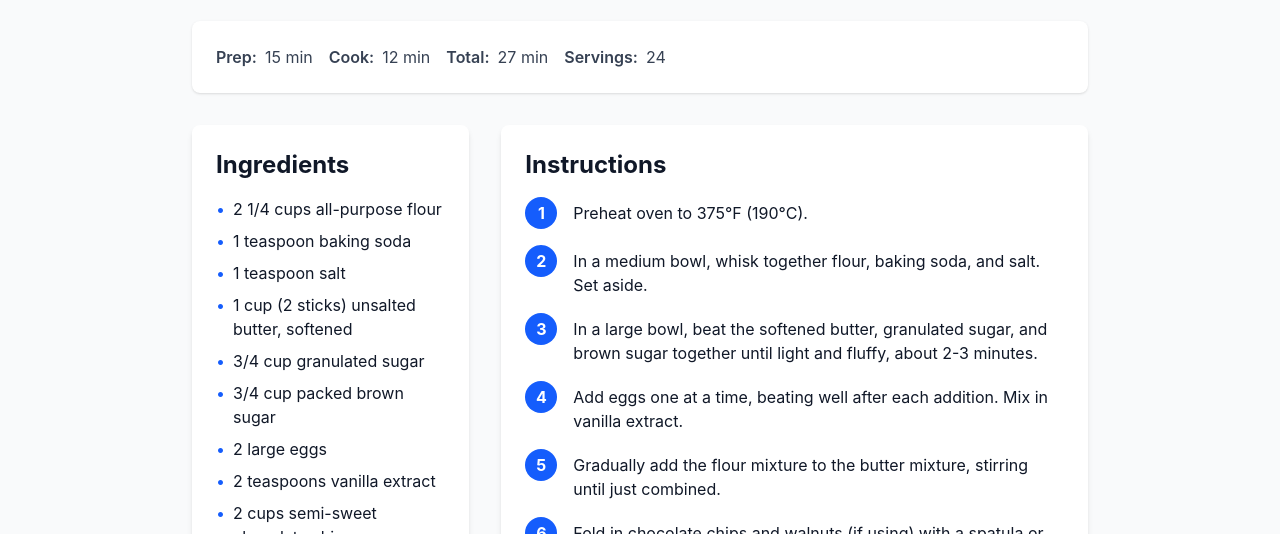
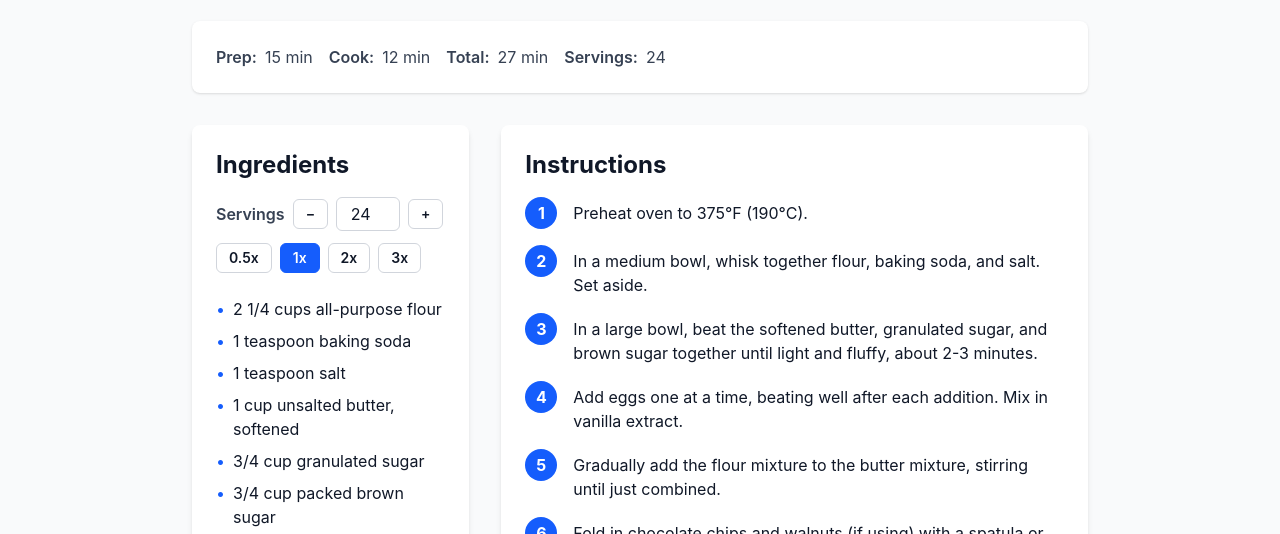
Before and after one commit to henningfutrell/recipe-site, an Astro site: page /recipes/classic-chocolate-chip-cookies in a window 1280 px wide. Shown: the part 263-797 px from the top of the page. Built offline with nearby package versions, Linux system fonts and the light colour scheme; Astro itself is replaced by a stand-in of ours.

Commit message:
Add a servings scaler to each recipe page
Ingredients are now structured (quantity, unit, item, optional plural
and fixed flag) so that amounts can scale. The three recipes use the
new format.

A small custom element enhances the static ingredient list. It adds
+/- buttons, a number field and 0.5x/1x/2x/3x presets, and it updates
the servings in the page header. Without JavaScript, the page shows
the amounts as written.

Amounts show as kitchen fractions (1 1/2 cups). A US/metric switch is
available behind SHOW_UNIT_TOGGLE in src/config.ts, off by default.

Unit tests use the Node test runner (npm test). CI runs them.

Closes #2

Co-Authored-By: Claude Opus 5.5 <noreply@anthropic.com>

```diff
--- a/package.json
+++ b/package.json
@@ -9,7 +9,8 @@
     "dev": "astro dev",
     "build": "astro build && npx -y pagefind --site dist",
     "preview": "astro preview",
-    "astro": "astro"
+    "astro": "astro",
+    "test": "node --test \"src/**/*.test.ts\""
   },
   "dependencies": {
     "@tailwindcss/vite": "^4.3.5",
--- /dev/null
+++ b/src/components/RecipeIngredients.astro
@@ -0,0 +1,144 @@
+---
+import { formatIngredient, type Ingredient } from '../lib/ingredients.ts';
+import { SHOW_UNIT_TOGGLE } from '../config.ts';
+
+interface Props {
+  ingredients: Array<{ group?: string; items: Ingredient[] }>;
+  servings: number;
+}
+
+const { ingredients, servings } = Astro.props;
+const flat = ingredients.flatMap((group) => group.items);
+let index = 0;
+const groups = ingredients.map((group) => ({
+  group: group.group,
+  items: group.items.map((item) => ({ index: index++, text: formatIngredient(item) }))
+}));
+const presets = [0.5, 1, 2, 3];
+const buttonClass =
+  'px-3 py-1 rounded-md border border-gray-300 text-sm font-semibold hover:bg-gray-100 aria-pressed:bg-blue-600 aria-pressed:text-white aria-pressed:border-blue-600';
+---
+
+<recipe-scaler data-servings={servings} data-ingredients={JSON.stringify(flat)}>
+  <div class="bg-white rounded-lg shadow-md p-6 print:break-inside-avoid">
+    <h2 class="text-2xl font-bold mb-4">Ingredients</h2>
+
+    <div data-scaler-controls hidden class="mb-6 space-y-3 print:hidden">
+      <div class="flex items-center gap-2">
+        <label for="scaler-servings" class="font-semibold text-gray-700">Servings</label>
+        <button type="button" data-step="-1" class={buttonClass} aria-label="Fewer servings">−</button>
+        <input
+          id="scaler-servings"
+          type="number"
+          inputmode="decimal"
+          min="0.25"
+          step="any"
+          value={servings}
+          class="w-16 px-2 py-1 border border-gray-300 rounded-md text-center"
+        />
+        <button type="button" data-step="1" class={buttonClass} aria-label="More servings">+</button>
+      </div>
+      <div class="flex flex-wrap gap-2" role="group" aria-label="Scale the recipe">
+        {presets.map((preset) => (
+          <button type="button" data-preset={preset} class={buttonClass} aria-pressed={preset === 1 ? 'true' : 'false'}>
+            {preset}x
+          </button>
+        ))}
+      </div>
+      {SHOW_UNIT_TOGGLE && (
+        <div class="flex flex-wrap gap-2" role="group" aria-label="Units">
+          <button type="button" data-system="us" class={buttonClass} aria-pressed="false">US</button>
+          <button type="button" data-system="metric" class={buttonClass} aria-pressed="false">Metric</button>
+        </div>
+      )}
+    </div>
+
+    {groups.map((group) => (
+      <div class="mb-4">
+        {group.group && <h3 class="font-semibold text-gray-700 mb-2">{group.group}</h3>}
+        <ul class="space-y-2">
+          {group.items.map((item) => (
+            <li class="flex items-start">
+              <span class="text-blue-600 mr-2" aria-hidden="true">•</span>
+              <span data-ingredient={item.index}>{item.text}</span>
+            </li>
+          ))}
+        </ul>
+      </div>
+    ))}
+  </div>
+</recipe-scaler>
+
+<script>
+  import { formatIngredient, formatServings, type Ingredient, type UnitSystem } from '../lib/ingredients.ts';
+
+  class RecipeScaler extends HTMLElement {
+    private defaultServings = 1;
+    private servings = 1;
+    private system: UnitSystem | undefined;
+    private ingredients: Ingredient[] = [];
+
+    connectedCallback() {
+      this.defaultServings = Number(this.dataset.servings);
+      this.servings = this.defaultServings;
+      this.ingredients = JSON.parse(this.dataset.ingredients ?? '[]');
+      if (!(this.defaultServings > 0)) return;
+
+      const controls = this.querySelector<HTMLElement>('[data-scaler-controls]');
+      const input = this.querySelector<HTMLInputElement>('#scaler-servings');
+      if (!controls || !input) return;
+
+      input.addEventListener('input', () => {
+        const value = Number(input.value);
+        if (value > 0) this.update(value, false);
+      });
+      input.addEventListener('change', () => {
+        if (!(Number(input.value) > 0)) input.value = formatNumber(this.servings);
+      });
+      this.querySelectorAll<HTMLButtonElement>('[data-step]').forEach((button) => {
+        button.addEventListener('click', () => {
+          const next = this.servings + Number(button.dataset.step);
+          if (next > 0) this.update(next);
+        });
+      });
+      this.querySelectorAll<HTMLButtonElement>('[data-preset]').forEach((button) => {
+        button.addEventListener('click', () => this.update(this.defaultServings * Number(button.dataset.preset)));
+      });
+      this.querySelectorAll<HTMLButtonElement>('[data-system]').forEach((button) => {
+        button.addEventListener('click', () => {
+          this.system = button.dataset.system as UnitSystem;
+          this.update(this.servings);
+        });
+      });
+
+      controls.hidden = false;
+    }
+
+    private update(servings: number, writeInput = true) {
+      this.servings = servings;
+      const factor = servings / this.defaultServings;
+
+      this.querySelectorAll<HTMLElement>('[data-ingredient]').forEach((element) => {
+        const ingredient = this.ingredients[Number(element.dataset.ingredient)];
+        if (ingredient) element.textContent = formatIngredient(ingredient, factor, this.system);
+      });
+      document.querySelectorAll<HTMLElement>('[data-servings-display]').forEach((element) => {
+        element.textContent = formatServings(servings);
+      });
+      const input = this.querySelector<HTMLInputElement>('#scaler-servings');
+      if (input && writeInput) input.value = formatNumber(servings);
+      this.querySelectorAll<HTMLButtonElement>('[data-preset]').forEach((button) => {
+        button.setAttribute('aria-pressed', String(Number(button.dataset.preset) === factor));
+      });
+      this.querySelectorAll<HTMLButtonElement>('[data-system]').forEach((button) => {
+        button.setAttribute('aria-pressed', String(button.dataset.system === this.system));
+      });
+    }
+  }
+
+  function formatNumber(value: number): string {
+    return String(Math.round(value * 100) / 100);
+  }
+
+  customElements.define('recipe-scaler', RecipeScaler);
+</script>
--- /dev/null
+++ b/src/config.ts
@@ -0,0 +1,9 @@
+/**
+ * Site knobs. Change them here and rebuild.
+ */
+
+/**
+ * Show a US/metric switch on each recipe page. Off: amounts stay in the units the
+ * recipe uses, and the page shows no switch.
+ */
+export const SHOW_UNIT_TOGGLE = false;
--- a/src/content.config.ts
+++ b/src/content.config.ts
@@ -9,7 +9,15 @@ const recipes = defineCollection({
     ingredients: z.array(
       z.object({
         group: z.string().optional(),
-        items: z.array(z.string())
+        items: z.array(
+          z.object({
+            quantity: z.number().positive().optional(),
+            unit: z.string().optional(),
+            item: z.string(),
+            plural: z.string().optional(),
+            fixed: z.boolean().optional()
+          })
+        )
       })
     ),
     steps: z.array(z.string()),
--- a/src/content/recipes/classic-chocolate-chip-cookies.md
+++ b/src/content/recipes/classic-chocolate-chip-cookies.md
@@ -9,18 +9,37 @@ categories: [Dessert, Baking]
 tags: [cookies, chocolate, dessert, baking, classic, family-friendly]
 dateAdded: 2026-11-10T14:00:00Z
 ingredients:
-  - group: ""
-    items:
-      - 2 1/4 cups all-purpose flour
-      - 1 teaspoon baking soda
-      - 1 teaspoon salt
-      - 1 cup (2 sticks) unsalted butter, softened
-      - 3/4 cup granulated sugar
-      - 3/4 cup packed brown sugar
-      - 2 large eggs
-      - 2 teaspoons vanilla extract
-      - 2 cups semi-sweet chocolate chips
-      - 1 cup chopped walnuts (optional)
+  - items:
+      - quantity: 2.25
+        unit: cup
+        item: all-purpose flour
+      - quantity: 1
+        unit: teaspoon
+        item: baking soda
+      - quantity: 1
+        unit: teaspoon
+        item: salt
+      - quantity: 1
+        unit: cup
+        item: "unsalted butter, softened"
+      - quantity: 0.75
+        unit: cup
+        item: granulated sugar
+      - quantity: 0.75
+        unit: cup
+        item: packed brown sugar
+      - quantity: 2
+        item: large egg
+        plural: large eggs
+      - quantity: 2
+        unit: teaspoon
+        item: vanilla extract
+      - quantity: 2
+        unit: cup
+        item: semi-sweet chocolate chips
+      - quantity: 1
+        unit: cup
+        item: "chopped walnuts (optional)"
 steps:
   - Preheat oven to 375°F (190°C).
   - In a medium bowl, whisk together flour, baking soda, and salt. Set aside.
--- a/src/content/recipes/fluffy-buttermilk-pancakes.md
+++ b/src/content/recipes/fluffy-buttermilk-pancakes.md
@@ -11,17 +11,35 @@ dateAdded: 2026-11-01T08:00:00Z
 ingredients:
   - group: Dry Ingredients
     items:
-      - 2 cups all-purpose flour
-      - 2 tablespoons sugar
-      - 2 teaspoons baking powder
-      - 1 teaspoon baking soda
-      - 1/2 teaspoon salt
+      - quantity: 2
+        unit: cup
+        item: all-purpose flour
+      - quantity: 2
+        unit: tablespoon
+        item: sugar
+      - quantity: 2
+        unit: teaspoon
+        item: baking powder
+      - quantity: 1
+        unit: teaspoon
+        item: baking soda
+      - quantity: 0.5
+        unit: teaspoon
+        item: salt
   - group: Wet Ingredients
     items:
-      - 2 cups buttermilk
-      - 2 large eggs
-      - 1/4 cup melted butter, plus more for cooking
-      - 1 teaspoon vanilla extract
+      - quantity: 2
+        unit: cup
+        item: buttermilk
+      - quantity: 2
+        item: large egg
+        plural: large eggs
+      - quantity: 0.25
+        unit: cup
+        item: "melted butter, plus more for cooking"
+      - quantity: 1
+        unit: teaspoon
+        item: vanilla extract
 steps:
   - In a large bowl, whisk together flour, sugar, baking powder, baking soda, and salt.
   - In a separate bowl, whisk together buttermilk, eggs, melted butter, and vanilla extract.
--- a/src/content/recipes/quick-chicken-stir-fry.md
+++ b/src/content/recipes/quick-chicken-stir-fry.md
@@ -11,27 +11,57 @@ dateAdded: 2026-11-05T18:00:00Z
 ingredients:
   - group: Protein & Vegetables
     items:
-      - 1.5 lbs boneless, skinless chicken breast, cut into bite-sized pieces
-      - 2 cups broccoli florets
-      - 1 red bell pepper, sliced
-      - 1 yellow bell pepper, sliced
-      - 1 medium carrot, thinly sliced
-      - 3 cloves garlic, minced
-      - 1 tablespoon fresh ginger, minced
-      - 2 tablespoons vegetable oil
+      - quantity: 1.5
+        unit: lb
+        item: "boneless, skinless chicken breast, cut into bite-sized pieces"
+      - quantity: 2
+        unit: cup
+        item: broccoli florets
+      - quantity: 1
+        item: "red bell pepper, sliced"
+        plural: "red bell peppers, sliced"
+      - quantity: 1
+        item: "yellow bell pepper, sliced"
+        plural: "yellow bell peppers, sliced"
+      - quantity: 1
+        item: "medium carrot, thinly sliced"
+        plural: "medium carrots, thinly sliced"
+      - quantity: 3
+        unit: clove
+        item: "garlic, minced"
+      - quantity: 1
+        unit: tablespoon
+        item: "fresh ginger, minced"
+      - quantity: 2
+        unit: tablespoon
+        item: vegetable oil
   - group: Stir-Fry Sauce
     items:
-      - 1/4 cup soy sauce
-      - 2 tablespoons oyster sauce
-      - 1 tablespoon rice vinegar
-      - 1 tablespoon honey
-      - 1 teaspoon sesame oil
-      - 1 teaspoon cornstarch
-      - 1/4 cup chicken broth
+      - quantity: 0.25
+        unit: cup
+        item: soy sauce
+      - quantity: 2
+        unit: tablespoon
+        item: oyster sauce
+      - quantity: 1
+        unit: tablespoon
+        item: rice vinegar
+      - quantity: 1
+        unit: tablespoon
+        item: honey
+      - quantity: 1
+        unit: teaspoon
+        item: sesame oil
+      - quantity: 1
+        unit: teaspoon
+        item: cornstarch
+      - quantity: 0.25
+        unit: cup
+        item: chicken broth
   - group: For Serving
     items:
-      - Cooked rice or noodles
-      - Sesame seeds and sliced green onions for garnish
+      - item: Cooked rice or noodles
+      - item: Sesame seeds and sliced green onions for garnish
 steps:
   - In a small bowl, whisk together all sauce ingredients (soy sauce, oyster sauce, rice vinegar, honey, sesame oil, cornstarch, and chicken broth). Set aside.
   - Heat 1 tablespoon of vegetable oil in a large wok or skillet over high heat.
--- /dev/null
+++ b/src/lib/ingredients.ts
@@ -0,0 +1,151 @@
+/**
+ * One ingredient line of a recipe, as written in its frontmatter.
+ *
+ * `item` is the name and any notes, in the form used for a quantity of one or less.
+ * `plural` is the form used for a quantity above one, for counted items ("large eggs").
+ * `fixed` marks an amount that does not change with servings (a pinch, "to taste").
+ */
+export interface Ingredient {
+  quantity?: number;
+  unit?: string;
+  item: string;
+  plural?: string;
+  fixed?: boolean;
+}
+
+export type UnitSystem = 'us' | 'metric';
+
+const FRACTIONS: Array<[number, string]> = [
+  [0, ''],
+  [1 / 8, '1/8'],
+  [1 / 4, '1/4'],
+  [1 / 3, '1/3'],
+  [3 / 8, '3/8'],
+  [1 / 2, '1/2'],
+  [5 / 8, '5/8'],
+  [2 / 3, '2/3'],
+  [3 / 4, '3/4'],
+  [7 / 8, '7/8'],
+  [1, '']
+];
+
+/** Rounds to the nearest kitchen fraction (eighths or thirds). */
+function roundToKitchenFraction(value: number): { whole: number; fraction: string; value: number } {
+  let whole = Math.floor(value);
+  const rest = value - whole;
+  let best = FRACTIONS[0];
+  for (const candidate of FRACTIONS) {
+    if (Math.abs(candidate[0] - rest) < Math.abs(best[0] - rest)) best = candidate;
+  }
+  if (best[0] === 1) {
+    whole += 1;
+    best = FRACTIONS[0];
+  }
+  if (whole === 0 && best[0] === 0 && value > 0) best = FRACTIONS[1];
+  return { whole, fraction: best[1], value: whole + best[0] };
+}
+
+/** Writes an amount in the usual cooking style: "1 1/2", not "1.5". */
+export function formatQuantity(value: number): string {
+  const { whole, fraction } = roundToKitchenFraction(value);
+  if (whole === 0) return fraction || '0';
+  return fraction ? `${whole} ${fraction}` : `${whole}`;
+}
+
+function formatMetric(value: number): string {
+  const rounded = value < 10 ? Math.round(value * 2) / 2 : Math.round(value);
+  return String(rounded);
+}
+
+const UNIT_PLURALS: Record<string, string> = {
+  cup: 'cups',
+  tablespoon: 'tablespoons',
+  teaspoon: 'teaspoons',
+  lb: 'lbs',
+  clove: 'cloves',
+  pinch: 'pinches',
+  stick: 'sticks'
+};
+
+const METRIC_UNITS = new Set(['ml', 'l', 'g', 'kg']);
+
+/** Metric size of one US unit: millilitres for volume, grams for weight. */
+const US_TO_METRIC: Record<string, { factor: number; unit: 'ml' | 'g' }> = {
+  cup: { factor: 240, unit: 'ml' },
+  tablespoon: { factor: 15, unit: 'ml' },
+  teaspoon: { factor: 5, unit: 'ml' },
+  lb: { factor: 453.59, unit: 'g' },
+  oz: { factor: 28.35, unit: 'g' }
+};
+
+const METRIC_BASE: Record<string, { factor: number; unit: 'ml' | 'g' }> = {
+  ml: { factor: 1, unit: 'ml' },
+  l: { factor: 1000, unit: 'ml' },
+  g: { factor: 1, unit: 'g' },
+  kg: { factor: 1000, unit: 'g' }
+};
+
+/**
+ * Converts an amount to the given unit system. Units with no conversion
+ * (cloves, counted items) and amounts already in that system stay as they are.
+ */
+export function convertAmount(
+  quantity: number,
+  unit: string | undefined,
+  system: UnitSystem
+): { quantity: number; unit: string | undefined } {
+  if (unit === undefined) return { quantity, unit };
+  if (system === 'metric') {
+    const to = US_TO_METRIC[unit];
+    return to ? { quantity: Math.round(quantity * to.factor * 100) / 100, unit: to.unit } : { quantity, unit };
+  }
+  const base = METRIC_BASE[unit];
+  if (!base) return { quantity, unit };
+  const amount = quantity * base.factor;
+  if (base.unit === 'ml') {
+    if (amount >= 60) return { quantity: amount / 240, unit: 'cup' };
+    if (amount >= 15) return { quantity: amount / 15, unit: 'tablespoon' };
+    return { quantity: amount / 5, unit: 'teaspoon' };
+  }
+  if (amount >= 227) return { quantity: amount / 453.59, unit: 'lb' };
+  return { quantity: amount / 28.35, unit: 'oz' };
+}
+
+/** Returns the ingredient with its quantity multiplied by the factor, unless it is fixed. */
+export function scaleIngredient(ingredient: Ingredient, factor: number): Ingredient {
+  if (ingredient.fixed || ingredient.quantity === undefined) return ingredient;
+  return { ...ingredient, quantity: ingredient.quantity * factor };
+}
+
+/**
+ * Writes one ingredient line, scaled by the factor. With a unit system, it converts
+ * the amount to that system first; with none, it keeps the units the recipe uses.
+ */
+export function formatIngredient(ingredient: Ingredient, factor = 1, system?: UnitSystem): string {
+  const scaled = scaleIngredient(ingredient, factor);
+  if (scaled.quantity === undefined) return scaled.item;
+
+  const { quantity, unit } = system
+    ? convertAmount(scaled.quantity, scaled.unit, system)
+    : { quantity: scaled.quantity, unit: scaled.unit };
+
+  let amount: string;
+  let many: boolean;
+  if (unit !== undefined && METRIC_UNITS.has(unit)) {
+    amount = formatMetric(quantity);
+    many = Number(amount) > 1;
+  } else {
+    const rounded = roundToKitchenFraction(quantity);
+    amount = formatQuantity(quantity);
+    many = rounded.value > 1;
+  }
+
+  const unitText = unit === undefined ? '' : many ? (UNIT_PLURALS[unit] ?? unit) : unit;
+  const item = many && scaled.plural ? scaled.plural : scaled.item;
+  return [amount, unitText, item].filter(Boolean).join(' ');
+}
+
+/** Writes a servings count: whole numbers plainly, other values as kitchen fractions. */
+export function formatServings(servings: number): string {
+  return formatQuantity(servings);
+}
--- a/src/pages/recipes/[slug].astro
+++ b/src/pages/recipes/[slug].astro
@@ -1,5 +1,7 @@
 ---
 import Layout from '../../layouts/Layout.astro';
+import RecipeIngredients from '../../components/RecipeIngredients.astro';
+import { formatIngredient } from '../../lib/ingredients.ts';
 import { getCollection, render } from 'astro:content';
 
 export async function getStaticPaths() {
@@ -28,7 +30,7 @@ const recipeJsonLd = {
   "recipeYield": `${recipe.data.servings} servings`,
   "recipeCategory": recipe.data.categories.join(', '),
   "keywords": recipe.data.tags.join(', '),
-  "recipeIngredient": recipe.data.ingredients.flatMap(group => group.items),
+  "recipeIngredient": recipe.data.ingredients.flatMap(group => group.items.map((item) => formatIngredient(item))),
   "recipeInstructions": recipe.data.steps.map((step, index) => ({
     "@type": "HowToStep",
     "position": index + 1,
@@ -71,29 +73,14 @@ const recipeJsonLd = {
         </div>
         <div class="flex items-center gap-2">
           <span class="font-semibold">Servings:</span>
-          <span>{recipe.data.servings}</span>
+          <span data-servings-display>{recipe.data.servings}</span>
         </div>
       </div>
     </div>
 
     <div class="grid md:grid-cols-3 gap-8 mb-8">
       <div class="md:col-span-1">
-        <div class="bg-white rounded-lg shadow-md p-6 print:break-inside-avoid">
-          <h2 class="text-2xl font-bold mb-4">Ingredients</h2>
-          {recipe.data.ingredients.map((group) => (
-            <div class="mb-4">
-              {group.group && <h3 class="font-semibold text-gray-700 mb-2">{group.group}</h3>}
-              <ul class="space-y-2">
-                {group.items.map((item) => (
-                  <li class="flex items-start">
-                    <span class="text-blue-600 mr-2">•</span>
-                    <span>{item}</span>
-                  </li>
-                ))}
-              </ul>
-            </div>
-          ))}
-        </div>
+        <RecipeIngredients ingredients={recipe.data.ingredients} servings={recipe.data.servings} />
       </div>
 
       <div class="md:col-span-2">
```
Also changed, not shown: src/lib/ingredients.test.ts (added, +130 -0 lines), .github/workflows/ci.yml, README.md.
